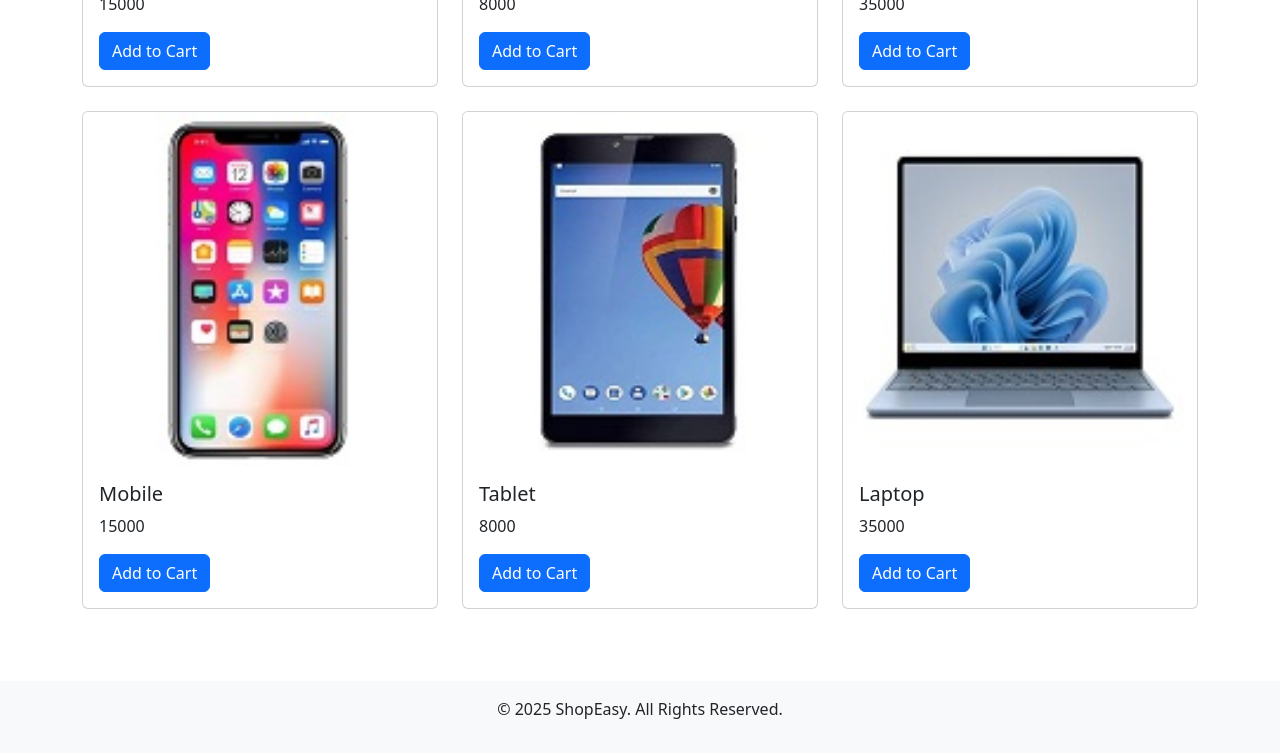
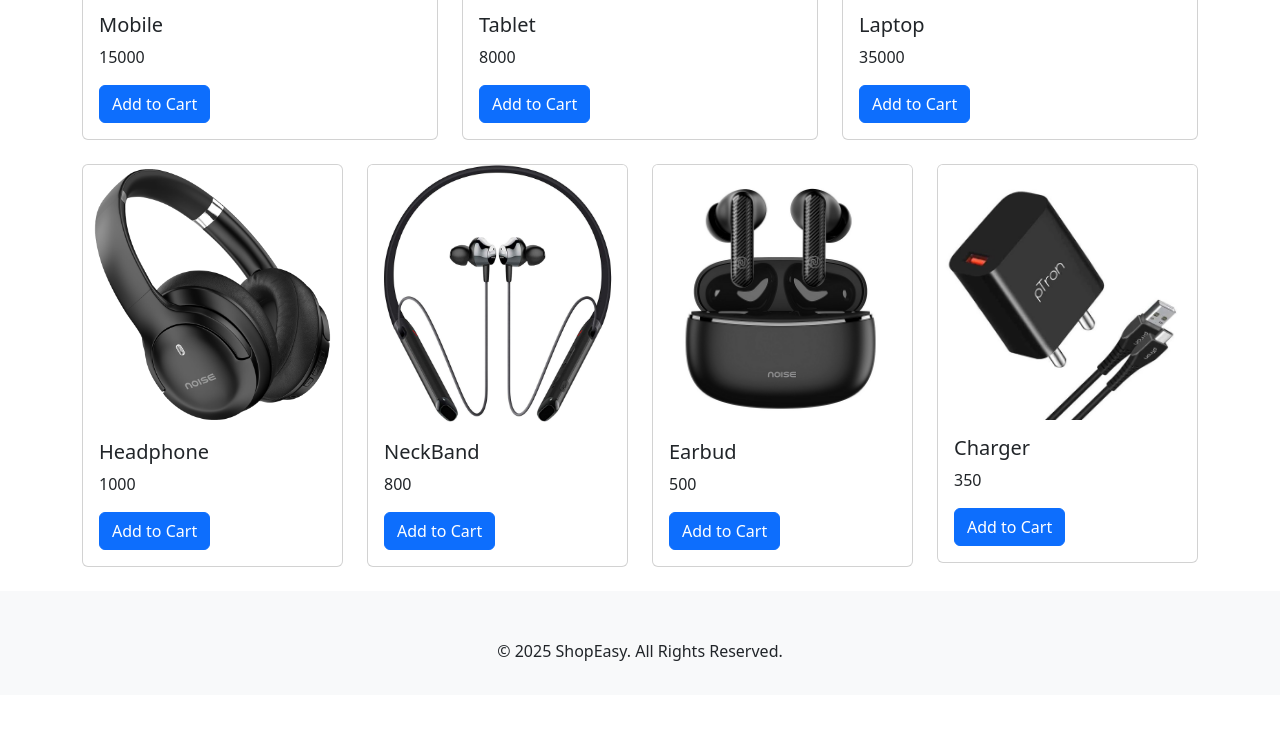
Before and after one commit to ajspirevaibhav/shopeasy, a plain HTML site: page shop.html in a window 1280 px wide. Shown: the part 773-1526 px from the top of the page. After the commit the page ends 1468 px from the top, so only its background shows below. Drawn offline with nearby package versions, Linux system fonts and the light colour scheme.

Commit message:
Update shop.html

```diff
--- a/shop.html
+++ b/shop.html
@@ -6,15 +6,17 @@
   <meta name="viewport" content="width=device-width, initial-scale=1.0">
   <title>Shop - ShopEasy</title>
   <link href="https://cdn.jsdelivr.net/npm/bootstrap@5.3.0/dist/css/bootstrap.min.css" rel="stylesheet">
-   <script>
+  <script>
     document.addEventListener('contextmenu', function(e) {
       e.preventDefault();
       alert('Right-click is disabled on this page.');
     });
   </script>
+
+
 </head>
 
-<body>
+<body style="background-image: url(bg.jpeg);background-attachment: fixed;">
   <!-- Navbar -->
   <nav class="navbar navbar-expand-lg navbar-light bg-light fixed-top">
     <div class="container">
@@ -34,24 +36,27 @@
   </nav>
 
   <!-- Hero Section -->
-  <header class="bg-primary text-white text-center py-5" style="margin-top: 60px;">
-    <h1>Welcome to ShopEasy</h1>
+  <header class="text-white text-center py-5" style="margin-top: 55px; background-color: rgba(0, 0, 0, 0.6); height: 250px;">
+    <h1 class="pt-5">Welcome to ShopEasy</h1>
     <p>Your one-stop solution for shopping online</p>
 
   </header>
 <!-- Product Section -->
-<div class="container mt-5">
-  <h2 class="text-center mb-4">Our Products</h2>
+ <div class="container-fluid bg-white">
+<div class="container ">
+  <h2 class="text-center mb-4 pt-5">Our Products</h2>
   <div class="row">
     <!-- Product Card -->
     <div class="col-lg-4 col-md-6 mb-4">
       <div class="card">
-        <img src="mob.jpg" class="card-img-top" alt="Product">
+        <a href="product.html">
+        <img src="mob.jpg" class="card-img-top" alt="Product"> </a>
         <div class="card-body">
           <h5 class="card-title">Mobile</h5>
           <p class="card-text">15000</p>
           <a href="#" class="btn btn-primary">Add to Cart</a>
         </div>
+
       </div>
     </div>
     <!-- Repeat Product Cards -->
@@ -75,42 +80,53 @@
         </div>
       </div>
     </div>
-    <div class="col-lg-4 col-md-6 mb-4">
+    <div class="col-lg-3 col-md-6 mb-4">
       <div class="card">
-        <img src="mob.jpg" class="card-img-top" alt="Product">
+        <img src="headphone.png" class="card-img-top" alt="Product">
         <div class="card-body">
-          <h5 class="card-title">Mobile</h5>
-          <p class="card-text">15000</p>
+          <h5 class="card-title">Headphone</h5>
+          <p class="card-text">1000</p>
           <a href="#" class="btn btn-primary">Add to Cart</a>
         </div>
       </div>
     </div>
     <!-- Repeat Product Cards -->
-    <div class="col-lg-4 col-md-6 mb-4">
+    <div class="col-lg-3 col-md-6 mb-4">
       <div class="card">
-        <img src="tab.jpg" class="card-img-top" alt="Product">
+        <img src="neck.jpg" class="card-img-top" alt="Product">
         <div class="card-body">
-          <h5 class="card-title">Tablet</h5>
-          <p class="card-text">8000</p>
+          <h5 class="card-title">NeckBand</h5>
+          <p class="card-text">800</p>
           <a href="#" class="btn btn-primary">Add to Cart</a>
         </div>
       </div>
     </div>
-    <div class="col-lg-4 col-md-6 mb-4">
+    <div class="col-lg-3 col-md-6 mb-4">
       <div class="card">
-        <img src="Lap.jpg" class="card-img-top" alt="Product">
+        <img src="earbud.jpg" class="card-img-top" alt="Product">
         <div class="card-body">
-          <h5 class="card-title">Laptop</h5>
-          <p class="card-text">35000</p>
+          <h5 class="card-title">Earbud</h5>
+          <p class="card-text">500</p>
+          <a href="#" class="btn btn-primary">Add to Cart</a>
+        </div>
+      </div>
+    </div>
+    <div class="col-lg-3 col-md-6 mb-4">
+      <div class="card">
+        <img src="charg.jpg" class="card-img-top" alt="Product">
+        <div class="card-body">
+          <h5 class="card-title">Charger</h5>
+          <p class="card-text">350</p>
           <a href="#" class="btn btn-primary">Add to Cart</a>
         </div>
       </div>
     </div>
   </div>
 </div>
+</div>
 
   <!-- Footer -->
-  <footer class="bg-light mt-5 p-3 text-center">
+  <footer class="bg-light pt-5 p-3 text-center">
     <p>&copy; 2025 ShopEasy. All Rights Reserved.</p>
   </footer>
 
```
